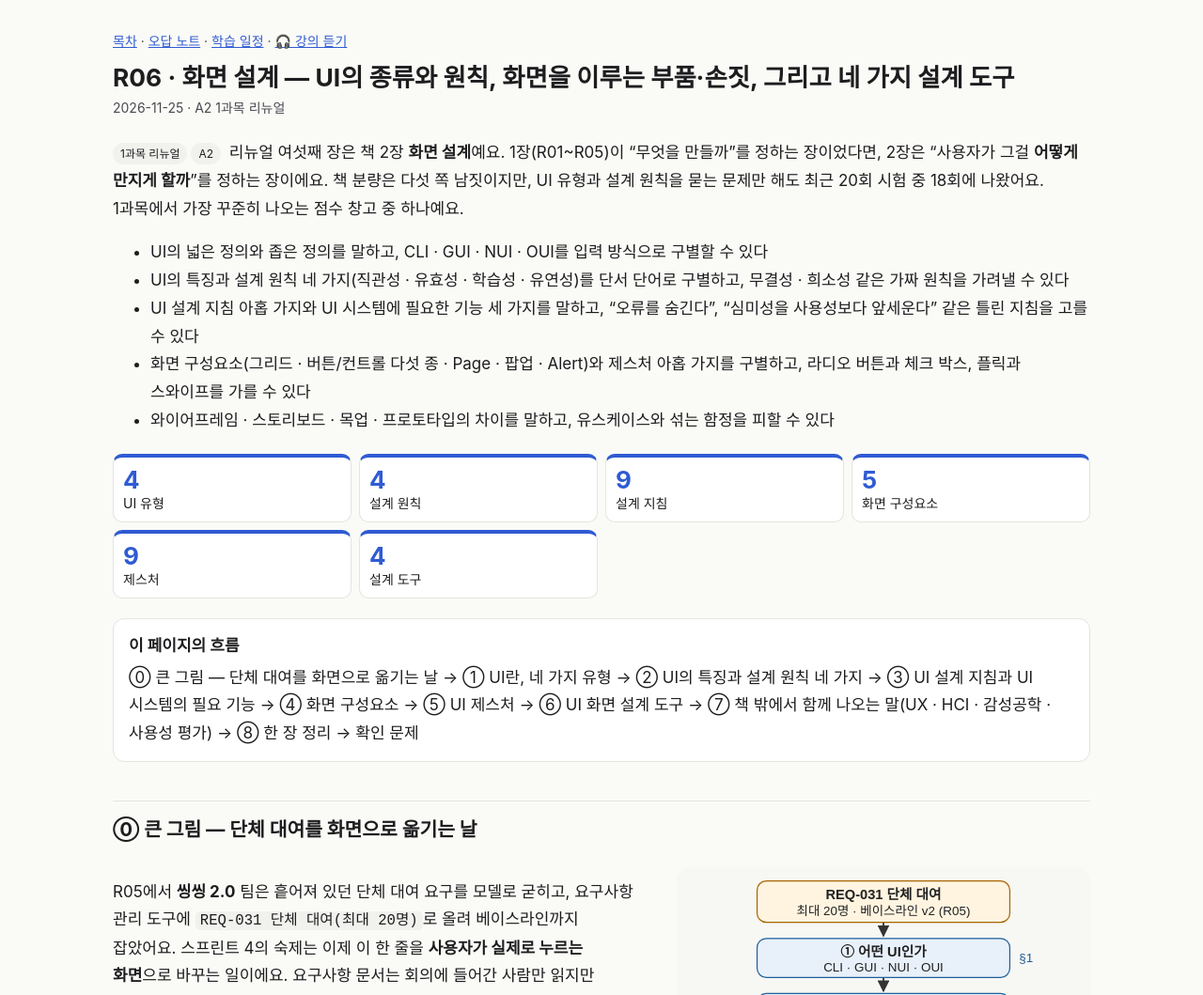
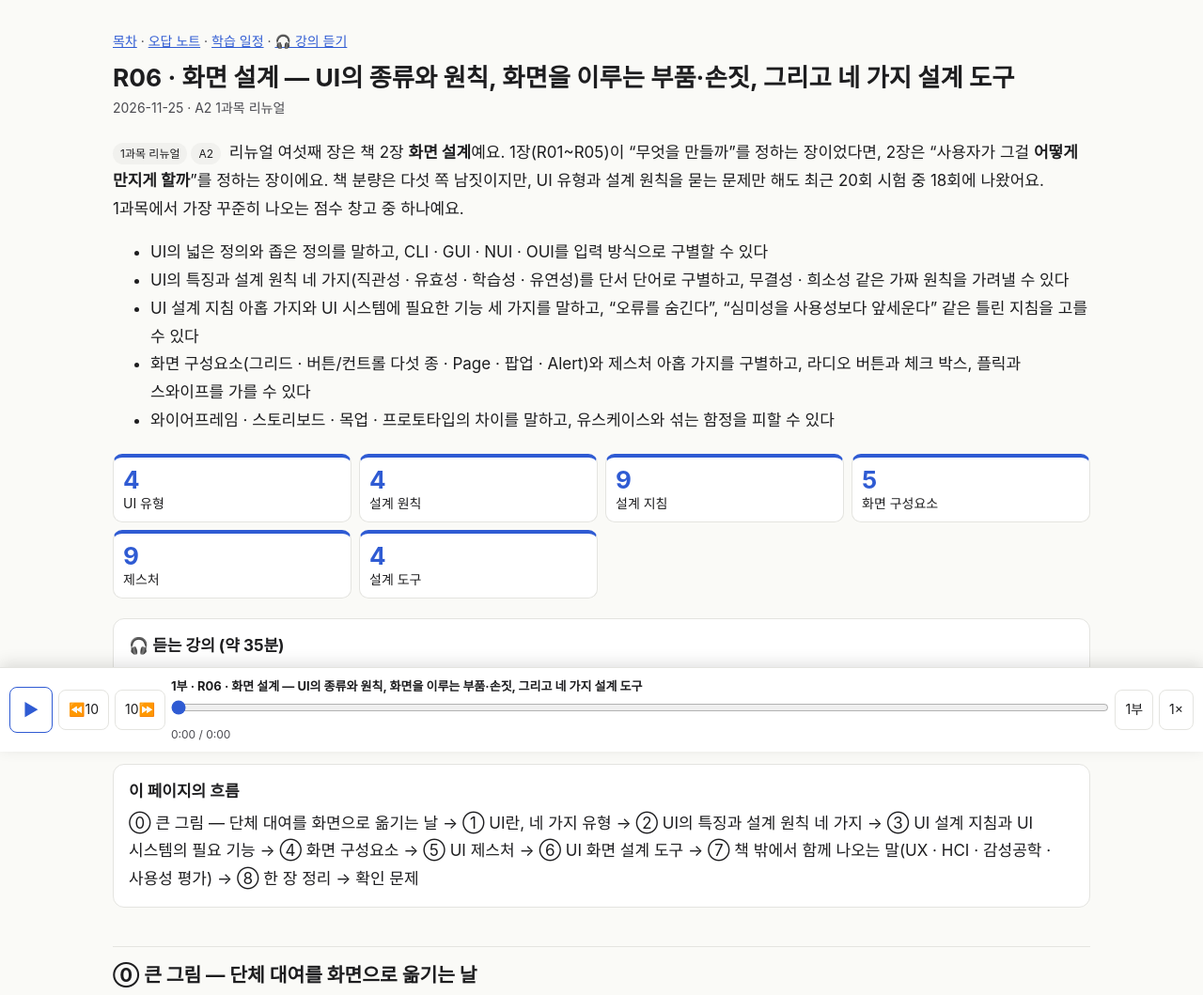
Before and after one commit to hky009008/jeongcheogi-study, a plain HTML site: page days/2026-11-25-R06.html in a window 1280 px wide. Shown: the top 1059 px of the page at 94% size. Drawn offline with Linux system fonts and the light colour scheme.

Commit message:
R06 audio

```diff
--- a/days/2026-11-25-R06.html
+++ b/days/2026-11-25-R06.html
@@ -18,6 +18,7 @@
 <li>와이어프레임 · 스토리보드 · 목업 · 프로토타입의 차이를 말하고, 유스케이스와 섞는 함정을 피할 수 있다</li>
 </ul>
 <div class="glance"><div><b>4</b>UI 유형</div><div><b>4</b>설계 원칙</div><div><b>9</b>설계 지침</div><div><b>5</b>화면 구성요소</div><div><b>9</b>제스처</div><div><b>4</b>설계 도구</div></div>
+<div class="box audio"><b>🎧 듣는 강의 (약 35분)</b>오늘 내용을 이어서 설명해요. 먼저 듣고 페이지를 보면 더 빨라요.<p style="margin:10px 0 0"><b>1부</b> (약 18분)</p><audio controls preload="none" src="../assets/audio/R06-1.mp3?v=1107" style="width:100%;margin-top:8px"></audio><p style="margin:10px 0 0"><b>2부</b> (약 16분)</p><audio controls preload="none" src="../assets/audio/R06-2.mp3?v=976" style="width:100%;margin-top:8px"></audio></div>
 <div class="box"><b>이 페이지의 흐름</b>⓪ 큰 그림 — 단체 대여를 화면으로 옮기는 날 → ① UI란, 네 가지 유형 → ② UI의 특징과 설계 원칙 네 가지 → ③ UI 설계 지침과 UI 시스템의 필요 기능 → ④ 화면 구성요소 → ⑤ UI 제스처 → ⑥ UI 화면 설계 도구 → ⑦ 책 밖에서 함께 나오는 말(UX · HCI · 감성공학 · 사용성 평가) → ⑧ 한 장 정리 → 확인 문제</div>
 
 <h2>⓪ 큰 그림 — 단체 대여를 화면으로 옮기는 날</h2>
@@ -402,7 +403,40 @@ document.querySelectorAll('.answer-bar').forEach(bar=>{
   btn.addEventListener('click',async()=>{const t=text();try{await navigator.clipboard.writeText(t)}catch(e){const a=document.createElement('textarea');a.value=t;document.body.appendChild(a);a.select();document.execCommand('copy');a.remove()}btn.textContent='복사됨 ✓';setTimeout(()=>btn.textContent='답안 복사',1500)});
 });
 </script>
-
+<script>
+// 2026-11-14: 진수 님 요청 — 페이지 하단에 늘 붙어 있는 음악 앱식 플레이어. 본문 <audio>는 숨기고 하단 막대 하나로 1부·2부를 이어 튼다.
+(()=>{const box=document.querySelector('.box.audio');if(!box)return;
+const tr=[...box.querySelectorAll('audio')].map((a,i,all)=>({src:a.getAttribute('src'),key:'pos:'+a.getAttribute('src').split('?')[0],name:all.length>1?(i+1)+'부':'강의'}));
+box.querySelectorAll('audio').forEach(a=>a.remove());box.querySelectorAll('p').forEach(p=>{if(/^\s*\d부/.test(p.textContent))p.remove()});
+const A=new Audio(),rates=[1,1.25,1.5,1.75,2],fmt=t=>isFinite(t)?Math.floor(t/60)+':'+String(Math.floor(t%60)).padStart(2,'0'):'0:00';
+A.preload='metadata';let cur=0;
+const pick=document.createElement('div');pick.className='audio-ctl';box.appendChild(pick);
+tr.forEach((t,i)=>{const b=document.createElement('button');b.type='button';b.textContent='▶ '+(tr.length>1?t.name+' 듣기':'듣기');b.onclick=()=>{load(i);A.play()};pick.appendChild(b)});
+const bar=document.createElement('div');bar.className='mbar';
+bar.innerHTML='<button class="mb-play" aria-label="재생">▶</button><button data-d="-10">⏪10</button><button data-d="10">10⏩</button>'+
+ '<div class="mb-mid"><div class="mb-title"></div><input type="range" min="0" value="0" step="1" aria-label="재생 위치"><div class="mb-time">0:00 / 0:00</div></div>'+
+ (tr.length>1?'<button class="mb-part">1부</button>':'')+'<button class="mb-rate">1×</button>';
+document.body.appendChild(bar);document.body.classList.add('has-mbar');
+const q=c=>bar.querySelector(c),pl=q('.mb-play'),rg=q('input'),tm=q('.mb-time'),rb=q('.mb-rate'),pt=q('.mb-part');
+const title=(document.querySelector('h1')||{}).textContent||'';
+function load(i){cur=i;A.src=tr[i].src;A.playbackRate=+localStorage.rate||1;q('.mb-title').textContent=tr[i].name+' · '+title;if(pt)pt.textContent=tr[i].name;
+  A.addEventListener('loadedmetadata',()=>{const p=+localStorage[tr[i].key];if(p>5&&p<A.duration-5)A.currentTime=p;A.playbackRate=+localStorage.rate||1;sync()},{once:true});
+  if('mediaSession'in navigator)navigator.mediaSession.metadata=new MediaMetadata({title:tr[i].name+' · '+title,artist:'정처기 듣는 강의'})}
+function sync(){rg.max=A.duration||1;rg.value=A.currentTime;tm.textContent=fmt(A.currentTime)+' / '+fmt(A.duration)}
+A.ontimeupdate=()=>{localStorage[tr[cur].key]=A.currentTime|0;sync()};
+A.onplay=A.onpause=()=>{pl.textContent=A.paused?'▶':'⏸';pl.setAttribute('aria-label',A.paused?'재생':'일시정지')};
+A.onended=()=>{localStorage[tr[cur].key]=0;if(cur+1<tr.length){load(cur+1);A.play()}};
+pl.onclick=()=>A.paused?A.play():A.pause();rg.oninput=()=>A.currentTime=+rg.value;
+bar.querySelectorAll('[data-d]').forEach(b=>b.onclick=()=>A.currentTime=Math.max(0,A.currentTime+ +b.dataset.d));
+rb.textContent=(+localStorage.rate||1)+'×';rb.onclick=()=>{const r=rates[(rates.indexOf(A.playbackRate)+1)%rates.length];A.playbackRate=r;localStorage.rate=r;rb.textContent=r+'×'};
+if(pt)pt.onclick=()=>{const p=!A.paused;load((cur+1)%tr.length);if(p)A.play()};
+if('mediaSession'in navigator){const m=navigator.mediaSession;m.setActionHandler('play',()=>A.play());m.setActionHandler('pause',()=>A.pause());
+  m.setActionHandler('seekbackward',()=>A.currentTime-=10);m.setActionHandler('seekforward',()=>A.currentTime+=10);
+  if(tr.length>1){m.setActionHandler('previoustrack',()=>{load(Math.max(0,cur-1));A.play()});m.setActionHandler('nexttrack',()=>{if(cur+1<tr.length){load(cur+1);A.play()}})}}
+document.addEventListener('keydown',e=>{if(/INPUT|TEXTAREA|SELECT/.test(e.target.tagName))return;
+  if(e.key==='ArrowLeft'&&e.shiftKey){A.currentTime-=10;e.preventDefault()}if(e.key==='ArrowRight'&&e.shiftKey){A.currentTime+=10;e.preventDefault()}});
+const last=tr.findIndex(t=>+localStorage[t.key]>5);load(last>=0?last:0);})();
+</script>
 
 <script>
 // 단계 애니메이션: <div class="steps" data-title="제목"><div class="step">…<p class="cap">설명</p></div>…</div>
```
Also changed, not shown: index.html (+1 -1 lines), 2 other files.
